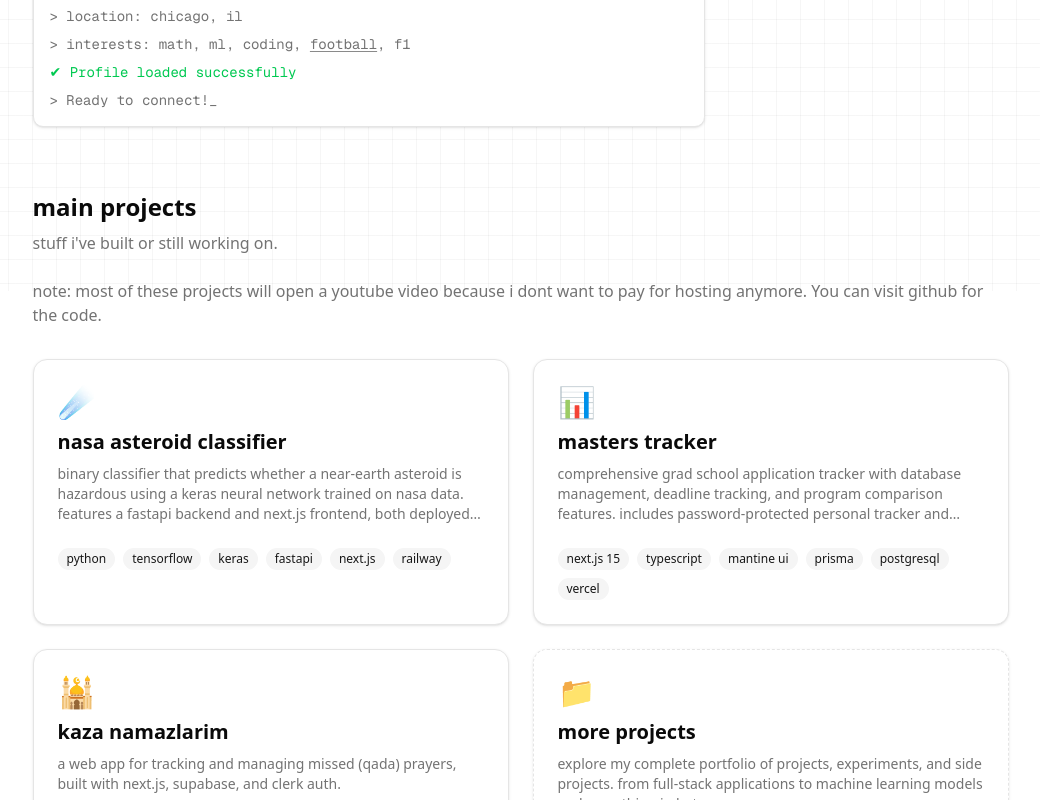
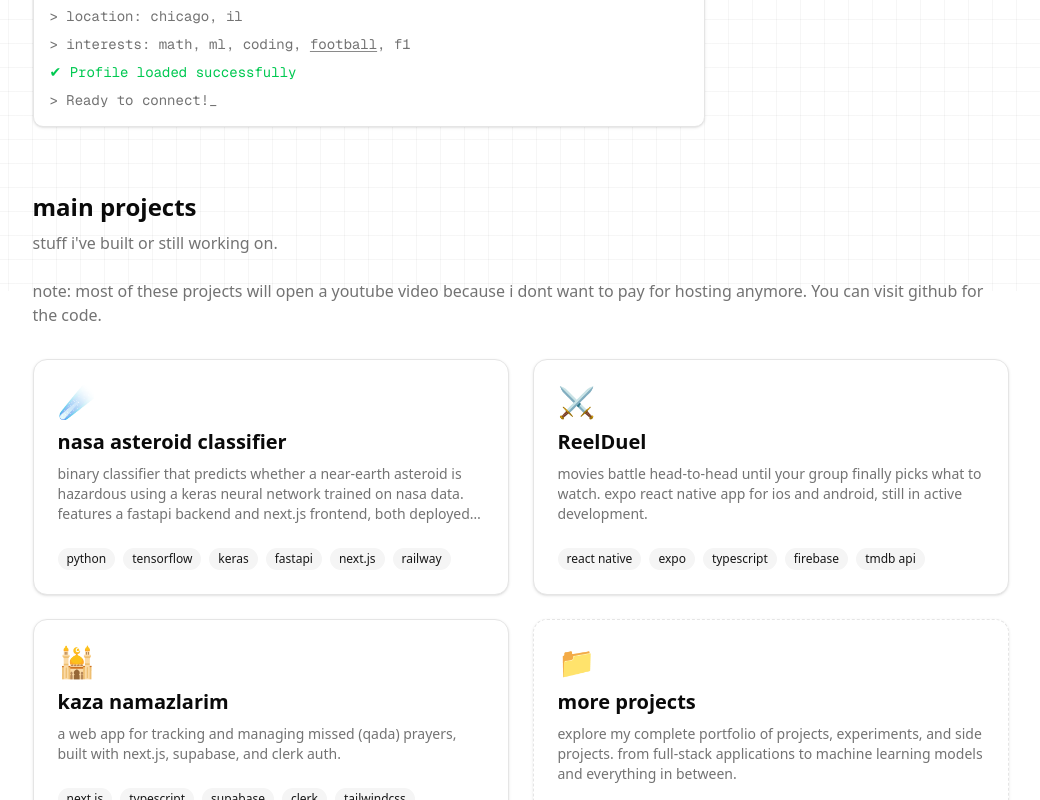
Before and after one commit to enesdemirelus/enes-demirel-website, a Next.js app: page / in a window 1280 px wide. Shown: the part 509-1309 px from the top of the page, without its empty margins (112-1152 px from the left). Built offline with nearby package versions, Linux system fonts and the light colour scheme.

Commit message:
new project

```diff
--- a/app/page.tsx
+++ b/app/page.tsx
@@ -145,29 +145,27 @@ export default function Home() {
               </Card>
             </Link>
 
-            <Link href="/projects/masters-tracker" className="group">
+            <Link href="/projects/reelduel" className="group">
               <Card className="h-full transition-all hover:shadow-lg hover:border-foreground/20">
                 <CardHeader>
                   <div className="flex items-start justify-between">
-                    <div className="text-3xl">📊</div>
+                    <div className="text-3xl">⚔️</div>
                     <ArrowUpRight className="w-5 h-5 opacity-0 group-hover:opacity-100 transition-opacity" />
                   </div>
-                  <CardTitle className="text-xl">masters tracker</CardTitle>
+                  <CardTitle className="text-xl">ReelDuel</CardTitle>
                   <CardDescription className="line-clamp-3">
-                    comprehensive grad school application tracker with database
-                    management, deadline tracking, and program comparison
-                    features. includes password-protected personal tracker and
-                    demo mode for showcasing.
+                    movies battle head-to-head until your group finally picks
+                    what to watch. expo react native app for ios and android,
+                    still in active development.
                   </CardDescription>
                 </CardHeader>
                 <CardContent>
                   <div className="flex flex-wrap gap-2">
-                    <Badge variant="secondary">next.js 15</Badge>
+                    <Badge variant="secondary">react native</Badge>
+                    <Badge variant="secondary">expo</Badge>
                     <Badge variant="secondary">typescript</Badge>
-                    <Badge variant="secondary">mantine ui</Badge>
-                    <Badge variant="secondary">prisma</Badge>
-                    <Badge variant="secondary">postgresql</Badge>
-                    <Badge variant="secondary">vercel</Badge>
+                    <Badge variant="secondary">firebase</Badge>
+                    <Badge variant="secondary">tmdb api</Badge>
                   </div>
                 </CardContent>
               </Card>
--- a/app/projects/[project]/page.tsx
+++ b/app/projects/[project]/page.tsx
@@ -87,6 +87,10 @@ const projectLinks: Record<
     type: "github",
     value: "https://github.com/DePaul-AI/depaul-ai-website",
     liveUrl: "https://depaulai.org/",
+  },
+  reelduel: {
+    type: "github",
+    value: "https://github.com/enesdemirelus/ReelDeel",
   },
 };
 
@@ -295,6 +299,21 @@ const projects: Project[] = [
     ],
     categories: ["Next.js", "React"],
     slug: "kaza-namazlarim",
+  },
+  {
+    emoji: "⚔️",
+    title: "ReelDuel",
+    description:
+      "expo react native app for ios and android — social movie-picking for group hangouts. host a room, friends join with a code, and movies battle head-to-head in a bracket until one winner remains. no accounts needed, still in active development.",
+    tags: [
+      "react native",
+      "expo",
+      "typescript",
+      "firebase",
+      "tmdb api",
+    ],
+    categories: ["Mobile Development", "React"],
+    slug: "reelduel",
   },
 ];
 
--- a/app/projects/page.tsx
+++ b/app/projects/page.tsx
@@ -18,6 +18,7 @@ interface Project {
 
 const CATEGORIES = [
   "Machine Learning",
+  "Mobile Development",
   "Next.js",
   "React",
   "Python",
@@ -56,6 +57,21 @@ const projects: Project[] = [
     ],
     categories: ["Next.js", "React"],
     slug: "kaza-namazlarim",
+  },
+  {
+    emoji: "⚔️",
+    title: "ReelDuel",
+    description:
+      "expo react native app for ios and android — social movie-picking for group hangouts. host a room, friends join with a code, and movies battle head-to-head in a bracket until one winner remains. no accounts needed, still in active development.",
+    tags: [
+      "react native",
+      "expo",
+      "typescript",
+      "firebase",
+      "tmdb api",
+    ],
+    categories: ["Mobile Development", "React"],
+    slug: "reelduel",
   },
   {
     emoji: "☄️",
```
